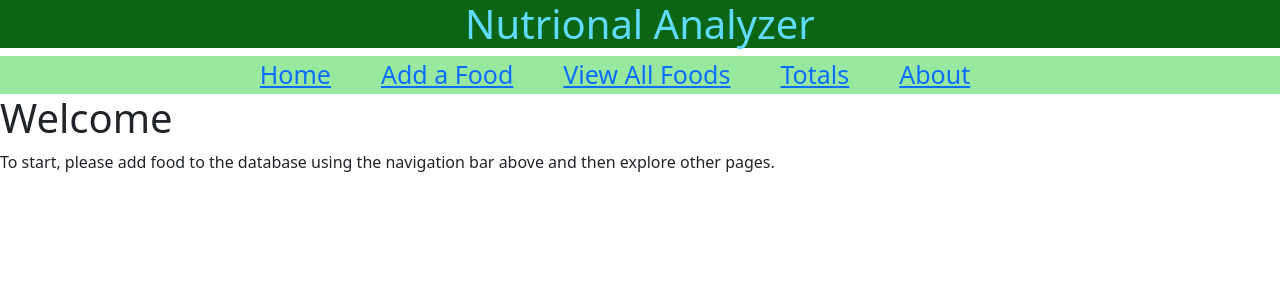
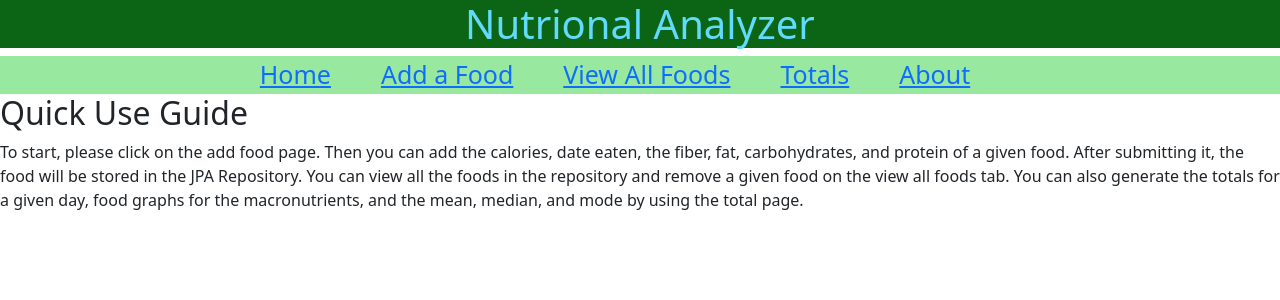
Before and after one commit to mcgaffickm/Nutrition, a React (Create React App) app in the folder nutritional-frontend-app/: page / in a window 1280 px wide. Shown: the top 300 px of the page. Built offline with nearby package versions, Linux system fonts and the light colour scheme.

Commit message:
Adds more to about and the home page.

```diff
--- a/nutritional-frontend-app/src/About.js
+++ b/nutritional-frontend-app/src/About.js
@@ -4,6 +4,8 @@ function About(){
       <div>
         <h2>About</h2>
         <p>Created by Michael McGaffick</p>
+        <p>April 2024 - Current</p>
+        <p>This project was created to learn React and Spring Boot.  It utilizes both these technologies, a JPA repository, Java, JavaScript, and HTML/CSS.</p>
       </div>
     )
   }
--- a/nutritional-frontend-app/src/Home.js
+++ b/nutritional-frontend-app/src/Home.js
@@ -1,10 +1,10 @@
 function Home(){
     return(
       <div>
-       <h1>
-          Welcome
-        </h1>
-        <p>To start, please add food to the database using the navigation bar above and then explore other pages.</p>
+        <h2>Quick Use Guide</h2>
+        <p>To start, please click on the add food page.  Then you can add the calories, date eaten, the fiber, fat, carbohydrates, and protein of a given food.  After submitting it, the food will be stored in the JPA Repository.
+          You can view all the foods in the repository and remove a given food on the view all foods tab.
+          You can also generate the totals for a given day, food graphs for the macronutrients, and the mean, median, and mode by using the total page.</p>
       </div>
     )
   }
```
